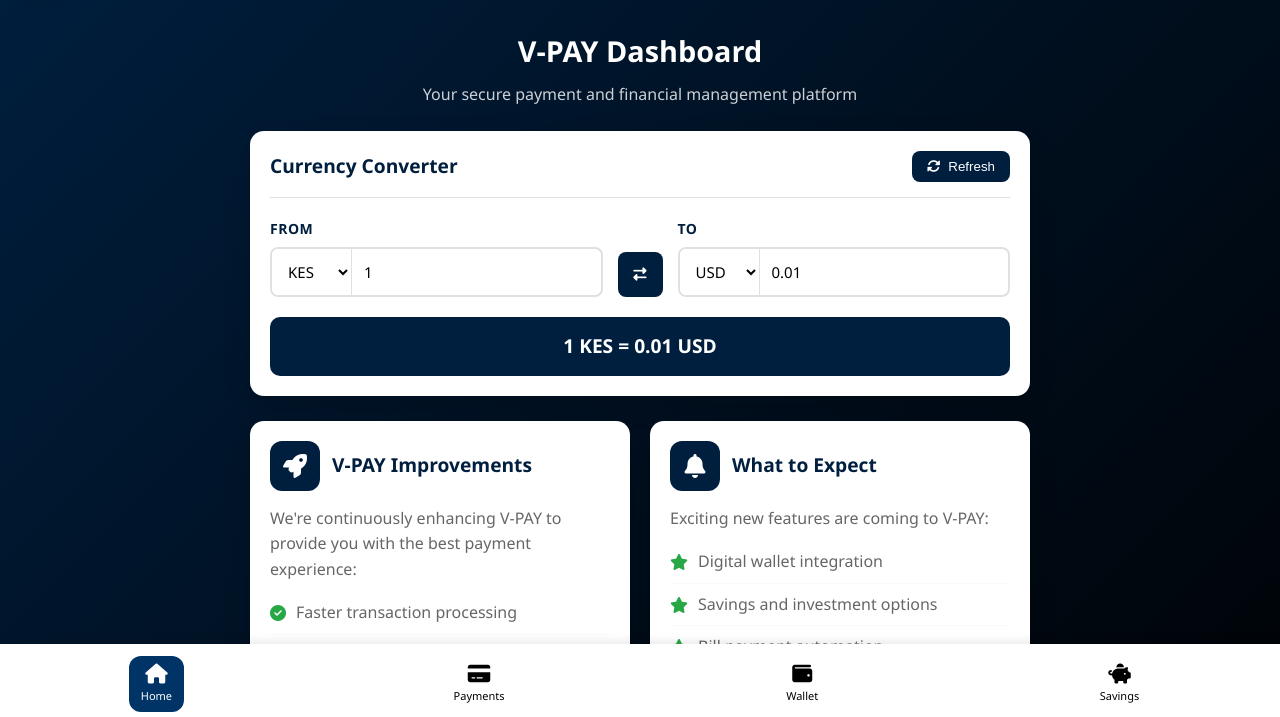
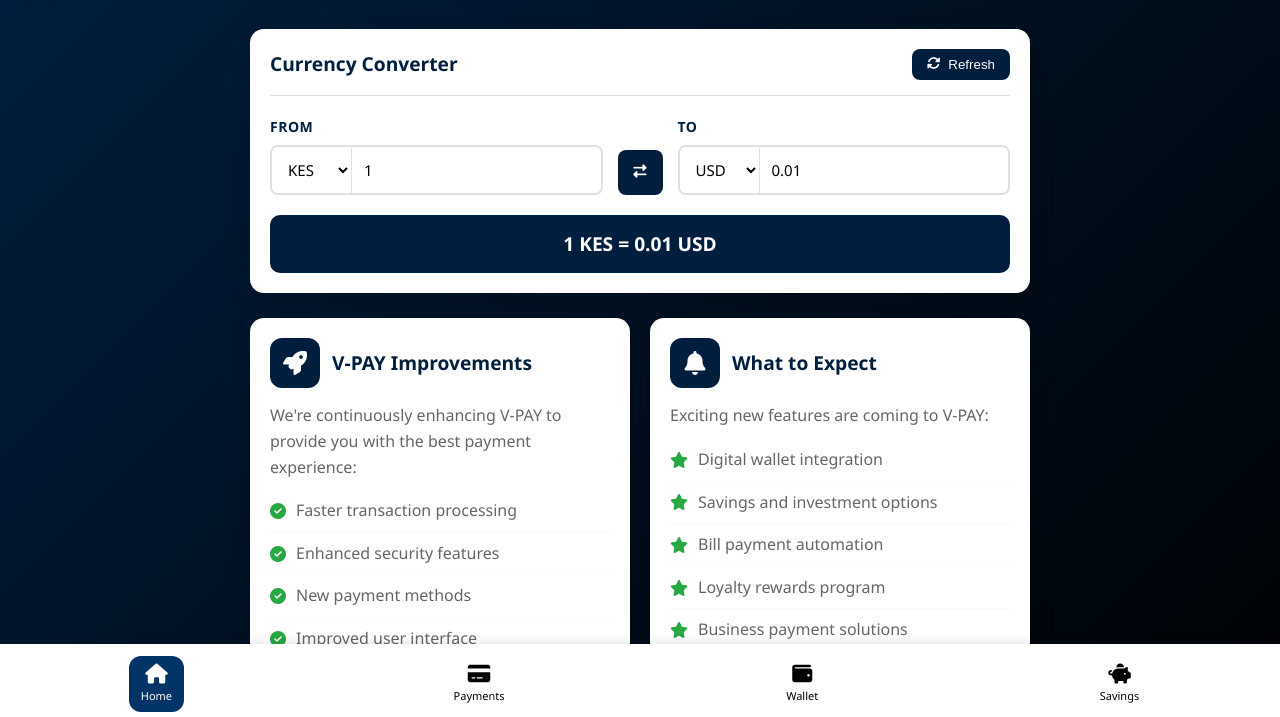
Before and after one commit to Moxese/V-Pay, a plain HTML site: page index.html in a window 1280 px wide. Shown: the part 76-793 px from the top of the page. Drawn offline with Linux system fonts and the light colour scheme; no server answers.

Commit message:
Remove dashboard header from home page
Removed the dashboard header section from the home page.

```diff
--- a/index.html
+++ b/index.html
@@ -910,11 +910,6 @@
             <!-- Home Page (Dashboard) -->
             <div class="page active" id="home">
                 <div class="dashboard-container">
-                    <div class="dashboard-header">
-                        <h2>V-PAY Dashboard</h2>
-                        <p>Your secure payment and financial management platform</p>
-                    </div>
-
                     <div class="dashboard-card">
                         <div class="dashboard-card-header">
                             <div class="dashboard-card-title">Currency Converter</div>
```
